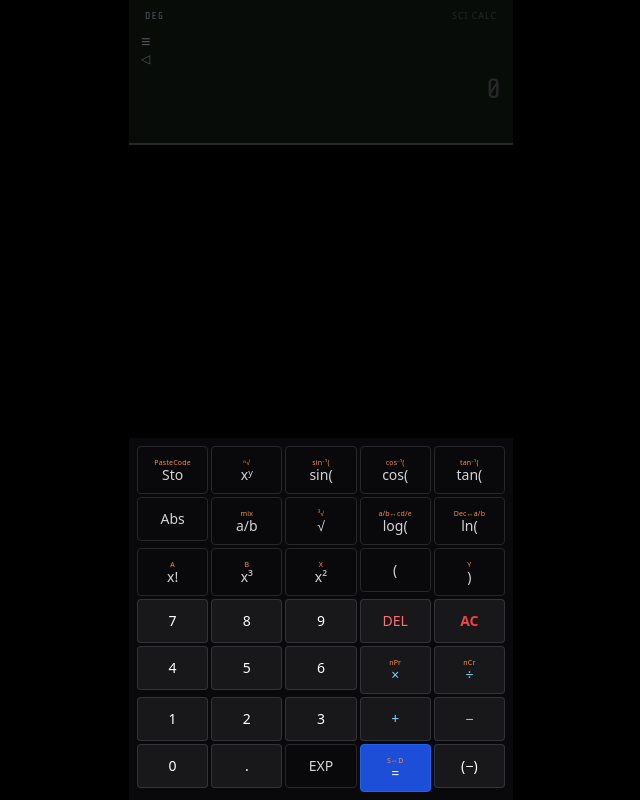
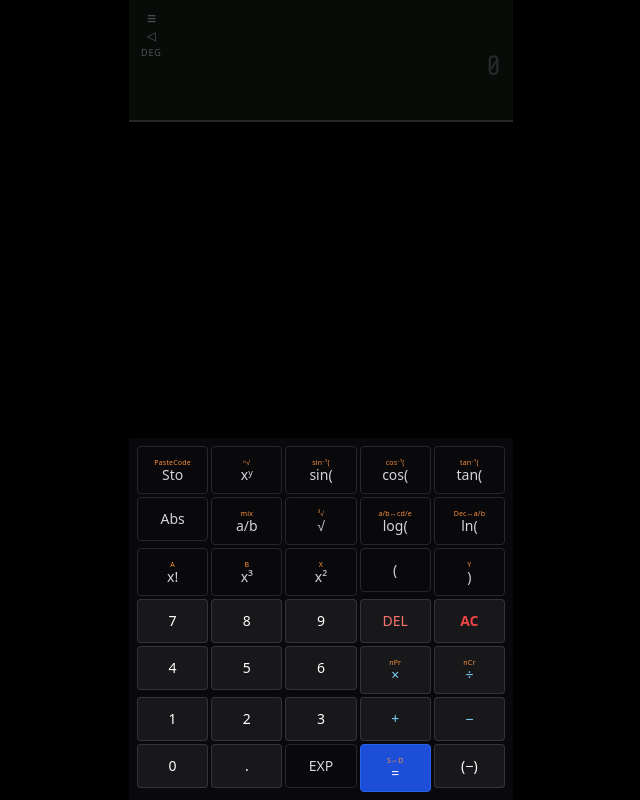
Before and after one commit to mliem2k/scientific-calculator, a React (Vite) app: page / in a window 1280 px wide. Shown: the whole page, without its empty margins (319-959 px from the left). Built offline with nearby package versions, Linux system fonts and the light colour scheme.

Commit message:
feat: wire 5-column layout, memory, and tap-cursor into Calculator

```diff
--- a/src/components/calculator/Calculator.tsx
+++ b/src/components/calculator/Calculator.tsx
@@ -5,33 +5,25 @@ import { ButtonGrid } from './ButtonGrid'
 import { HistoryPanel } from './HistoryPanel'
 
 export function Calculator() {
-  const { state, handleButton, handleRestore } = useCalculator()
+  const { state, handleButton, handleCursorJump, handlePaste, handleRestore } = useCalculator()
   useKeyboard(handleButton)
 
   return (
     <div className="flex flex-col h-dvh max-w-sm mx-auto bg-black overflow-hidden">
-      {/* Unified display panel: status strip + expression area share the same background */}
       <div className="flex-shrink-0 bg-[#080c08] border-b-2 border-zinc-800">
-        {/* Status strip */}
-        <div className="flex items-center justify-between px-4 pt-2 pb-0">
-          <div className="flex gap-2.5 items-center">
-            <span className={
-              state.angleMode === 'RAD'
-                ? 'text-[10px] font-display text-blue-400 tracking-widest'
-                : 'text-[10px] font-display text-zinc-600 tracking-widest'
-            }>
-              {state.angleMode}
-            </span>
-            {state.hypActive && (
-              <span className="text-[10px] font-display text-indigo-400 tracking-widest">HYP</span>
-            )}
-            {state.shiftActive && (
-              <span className="text-[10px] font-display text-orange-400 tracking-widest">SHIFT</span>
-            )}
-          </div>
-          <span className="text-[9px] text-zinc-800 tracking-widest uppercase">sci calc</span>
-        </div>
-        <Display expression={state.expression} cursor={state.cursor} result={state.result} />
+        <Display
+          expression={state.expression}
+          cursor={state.cursor}
+          result={state.result}
+          shiftActive={state.shiftActive}
+          stoMode={state.stoMode}
+          hypActive={state.hypActive}
+          angleMode={state.angleMode}
+          onShiftToggle={() => handleButton('SHIFT')}
+          onCopy={() => {}}
+          onAngleToggle={() => handleButton('DEG_RAD')}
+          onCursorJump={handleCursorJump}
+        />
       </div>
 
       <HistoryPanel history={state.history} onRestore={handleRestore} />
@@ -41,10 +33,9 @@ export function Calculator() {
         style={{ paddingBottom: 'env(safe-area-inset-bottom)' }}
       >
         <ButtonGrid
-          angleMode={state.angleMode}
           shiftActive={state.shiftActive}
-          hypActive={state.hypActive}
           onButton={handleButton}
+          onPaste={handlePaste}
         />
       </div>
     </div>
```
